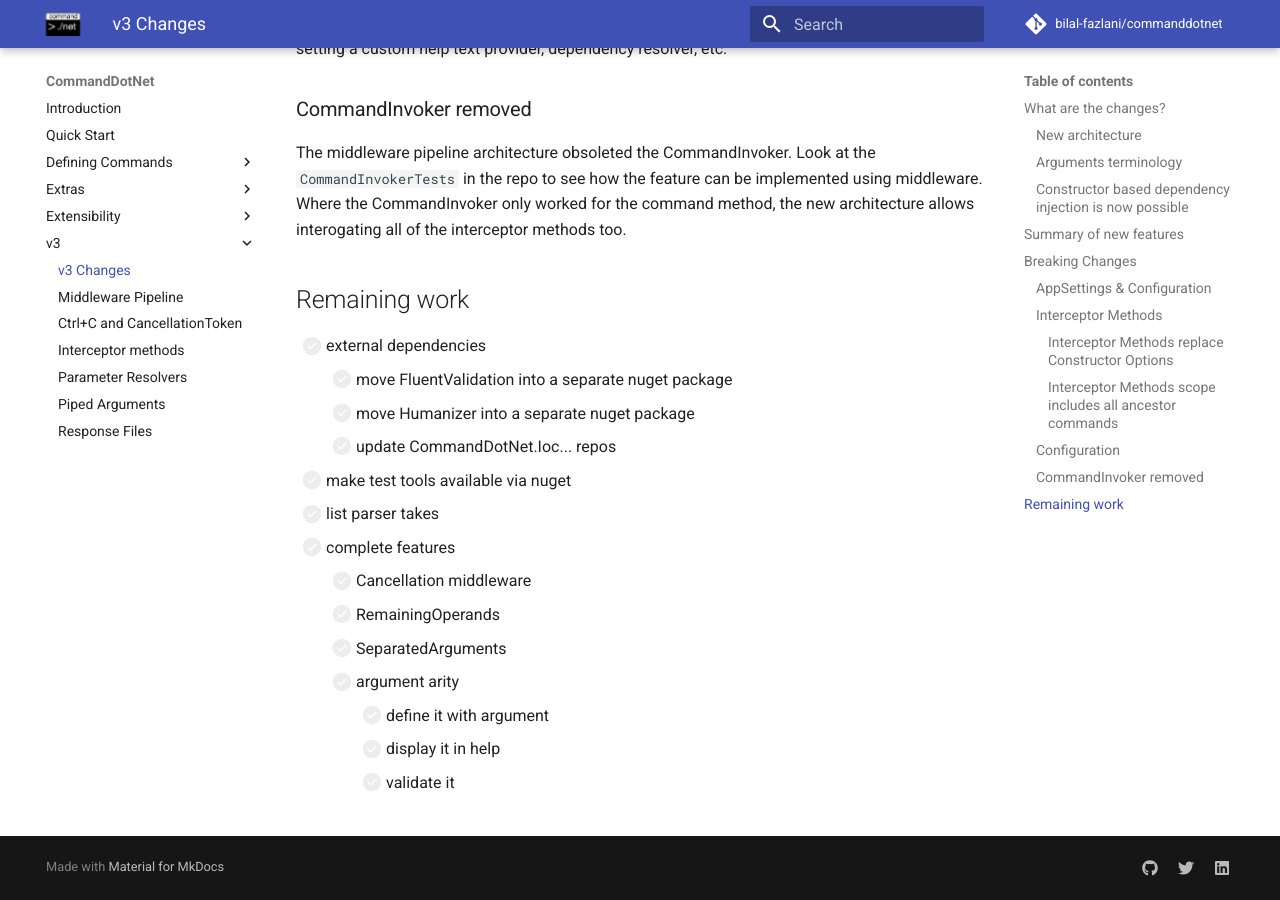
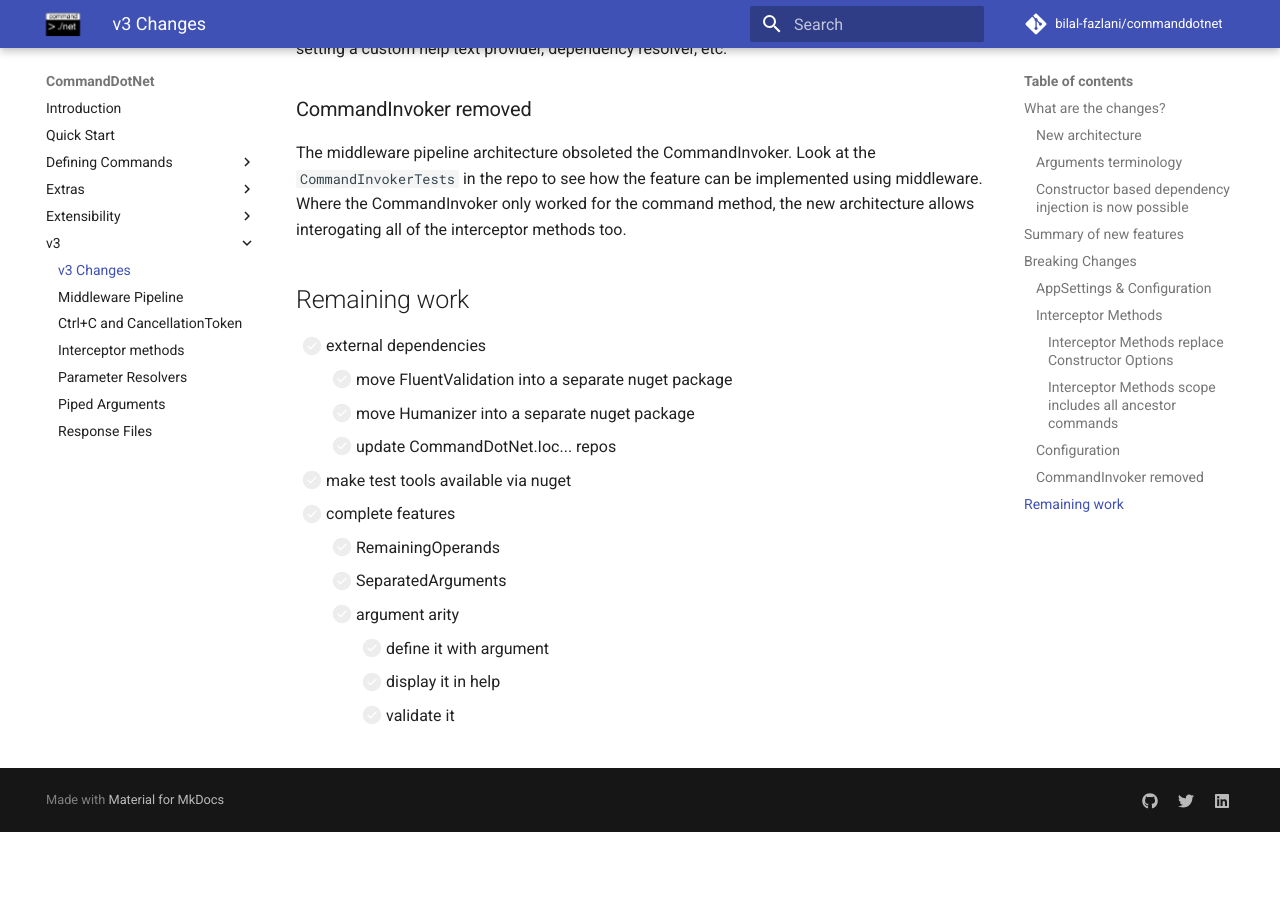
Before and after one commit to bilal-fazlani/commanddotnet, an MkDocs documentation site: the page built from docs/V3/v3-changes.md, in a window 1280 px wide and 900 px high, scrolled down 3585 px. Built offline with MkDocs 1.6.1 and Material for MkDocs 9.7.7, drawn with Linux system fonts in a browser that asks for light colours; emoji names are drawn with the system emoji font; comment, search, counter and statistics services are not loaded; after the commit the page ends 4417 px from its top, so only the background shows below that.

Commit message:
update v3 remaining work list

```diff
--- a/docs/V3/v3-changes.md
+++ b/docs/V3/v3-changes.md
@@ -117,9 +117,7 @@ The middleware pipeline architecture obsoleted the CommandInvoker. Look at the `
     * [ ] move Humanizer into a separate nuget package
     * [ ] update CommandDotNet.Ioc... repos
 * [ ] make test tools available via nuget
-* [ ] list parser takes
 * [ ] complete features
-    * [ ] Cancellation middleware
     * [ ] RemainingOperands
     * [ ] SeparatedArguments
     * [ ] argument arity
```
